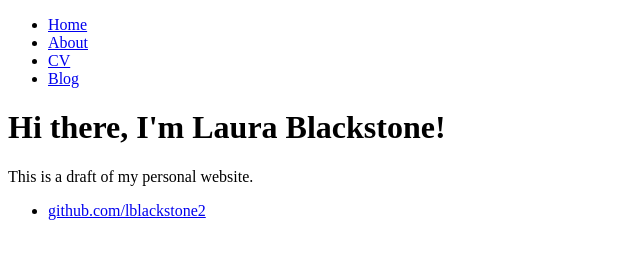
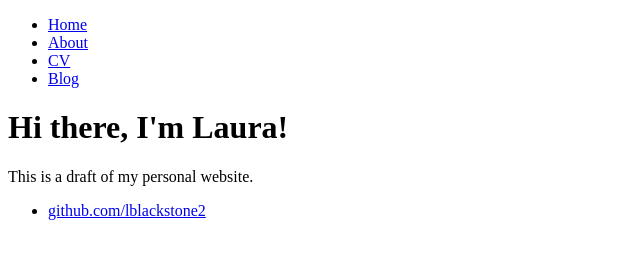
Before and after one commit to lblackstone2/lblackstone2.github.io, a plain HTML site: page index.html in a window 1280 px wide. Shown: the whole page, without its empty margins (0-640 px from the left). Drawn offline with Linux system fonts and the light colour scheme.

Commit message:
changed phrase

```diff
--- a/index.html
+++ b/index.html
@@ -14,7 +14,7 @@
 		</nav>
 		<div class="container">
     		<div class="blurb">
-        		<h1>Hi there, I'm Laura Blackstone!</h1>
+        		<h1>Hi there, I'm Laura!</h1>
 				<p>This is a draft of my personal website.</p>
     		</div><!-- /.blurb -->
 		</div><!-- /.container -->
```
